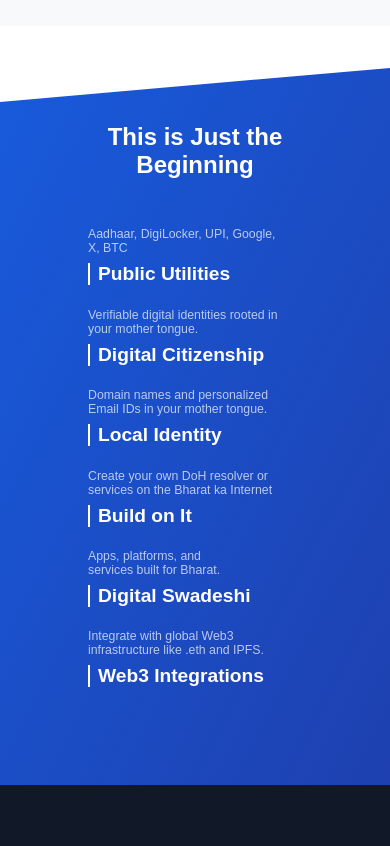
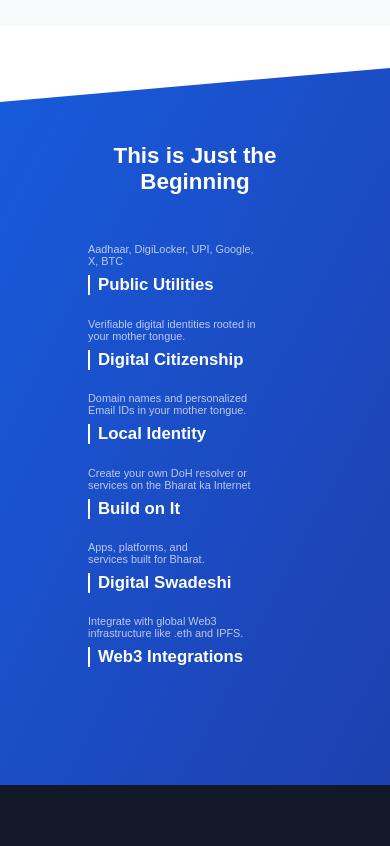
Before and after one commit to KritiShrivastava21/Opensetu, a plain HTML site: page index.html in a window 390 px wide. Shown: the part 3060-3906 px from the top of the page. Drawn offline with Linux system fonts and the light colour scheme.

Commit message:
Update styles.css

```diff
--- a/styles.css
+++ b/styles.css
@@ -716,15 +716,15 @@
   }
 
   .cta-inner h2 {
-    font-size: 1.5rem;
+    font-size: 1.4rem;
   }
 
   .cta-grid h3 {
-    font-size: 1.2rem;
+    font-size: 1.05rem;
   }
 
   .cta-desc {
-    font-size: 0.77rem;
+    font-size: 0.68rem;
   }
 
   .cta-inner {
```
